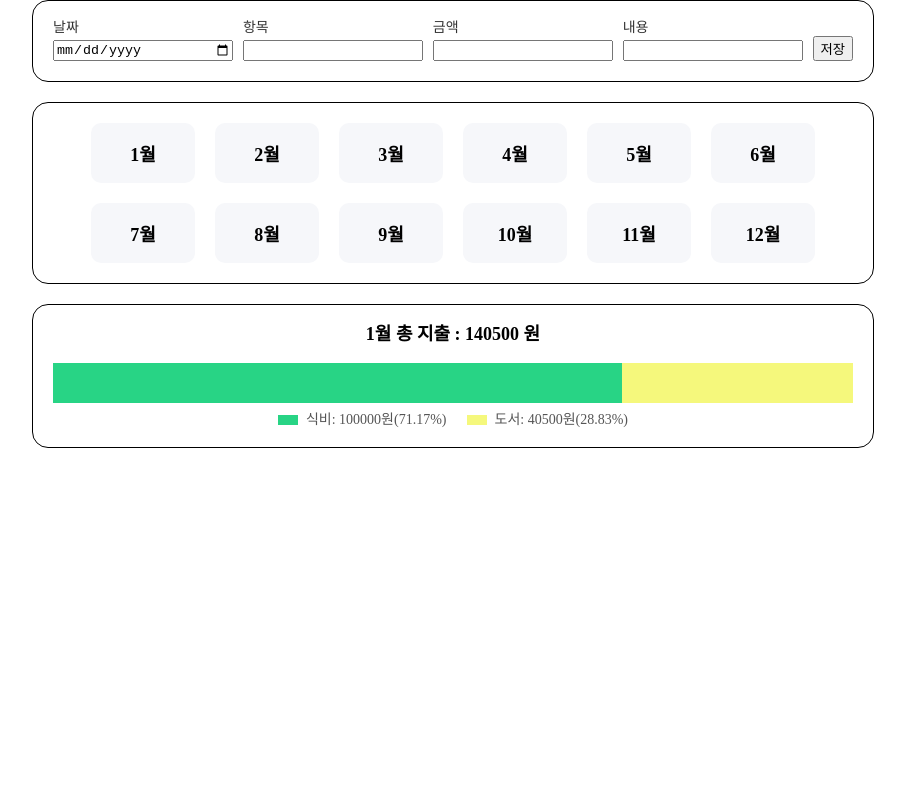
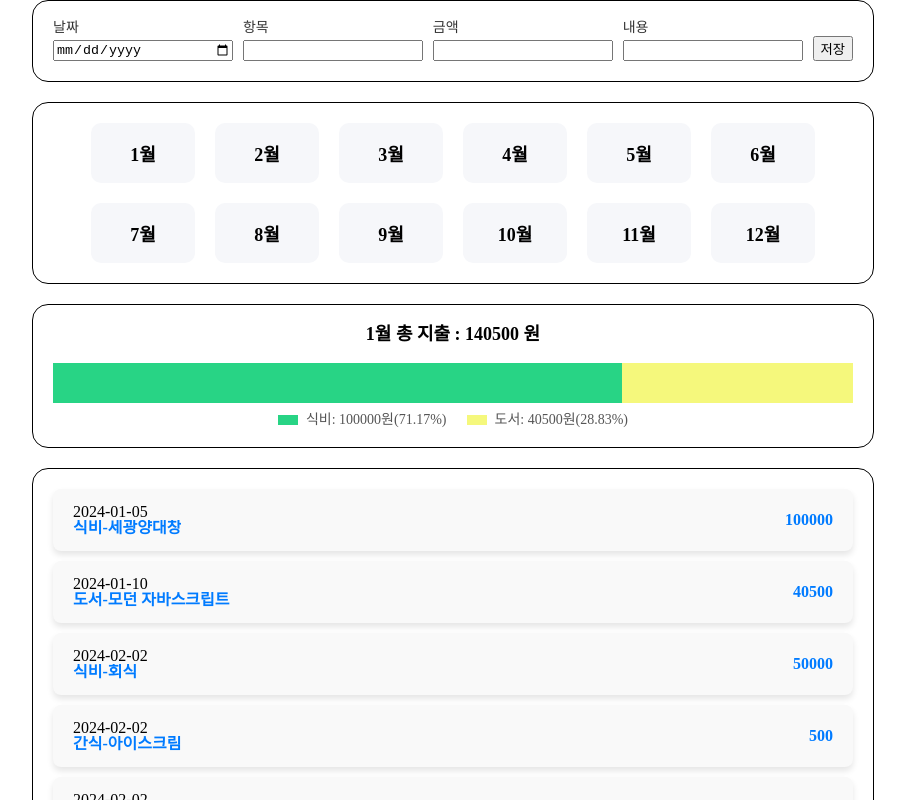
Before and after one commit to munyeol-Yoon/account-book, a React (Vite) app: page / in a window 1280 px wide. Shown: the top 800 px of the page, without its empty margins (208-1113 px from the left). Built offline with nearby package versions, Linux system fonts and the light colour scheme.

Commit message:
style: add list component style

```diff
--- a/src/components/ListComponent.jsx
+++ b/src/components/ListComponent.jsx
@@ -1,5 +1,60 @@
-function ListComponent() {
-  return <div>ListComponent</div>;
+import styled from "styled-components";
+import fakeData from "../fakeData.json";
+
+function ListComponent({ accountBook }) {
+  return (
+    <section>
+      <StListWrapper>
+        {fakeData.map((element) => (
+          <StListCardWrapper key={element.accountId}>
+            <StListCardSummary>
+              <span>{element.date}</span>
+              <span>{element.item + "-" + element.description}</span>
+            </StListCardSummary>
+            <span>{element.amount}</span>
+          </StListCardWrapper>
+        ))}
+      </StListWrapper>
+    </section>
+  );
 }
 
+const StListWrapper = styled.div`
+  display: flex;
+  flex-direction: column;
+  gap: 10px;
+`;
+
+const StListCardWrapper = styled.div`
+  display: flex;
+  justify-content: space-between;
+  align-items: center;
+  padding: 15px 20px;
+  border-radius: 8px;
+  background-color: rgb(249, 249, 249);
+  box-shadow: rgba(0, 0, 0, 0.1) 0px 4px 6px;
+  cursor: pointer;
+
+  & span:last-child {
+    font-weight: bold;
+    color: rgb(0, 123, 255);
+    flex-shrink: 0;
+    font-size: 16px;
+    white-space: nowrap;
+    overflow: hidden;
+    text-overflow: ellipsis;
+    max-width: 100%;
+  }
+`;
+
+const StListCardSummary = styled.div`
+  display: flex;
+  flex-direction: column;
+  align-items: start;
+  flex-grow: 1;
+  white-space: nowrap;
+  overflow: hidden;
+  text-overflow: ellipsis;
+`;
+
 export default ListComponent;
--- a/src/pages/HomePage/HomePage.jsx
+++ b/src/pages/HomePage/HomePage.jsx
@@ -1,5 +1,6 @@
 import { useState } from "react";
 import FormComponent from "../../components/FormComponent";
+import ListComponent from "../../components/ListComponent";
 import MonthComponent from "../../components/MonthComponent";
 import StatusBarComponent from "../../components/StatusBarComponent";
 function HomePage() {
@@ -11,6 +12,7 @@ function HomePage() {
       <FormComponent setAccountBook={setAccountBook} />
       <MonthComponent setMonth={setMonth} />
       <StatusBarComponent month={month} />
+      <ListComponent accountBook={accountBook} />
     </>
   );
 }
```
